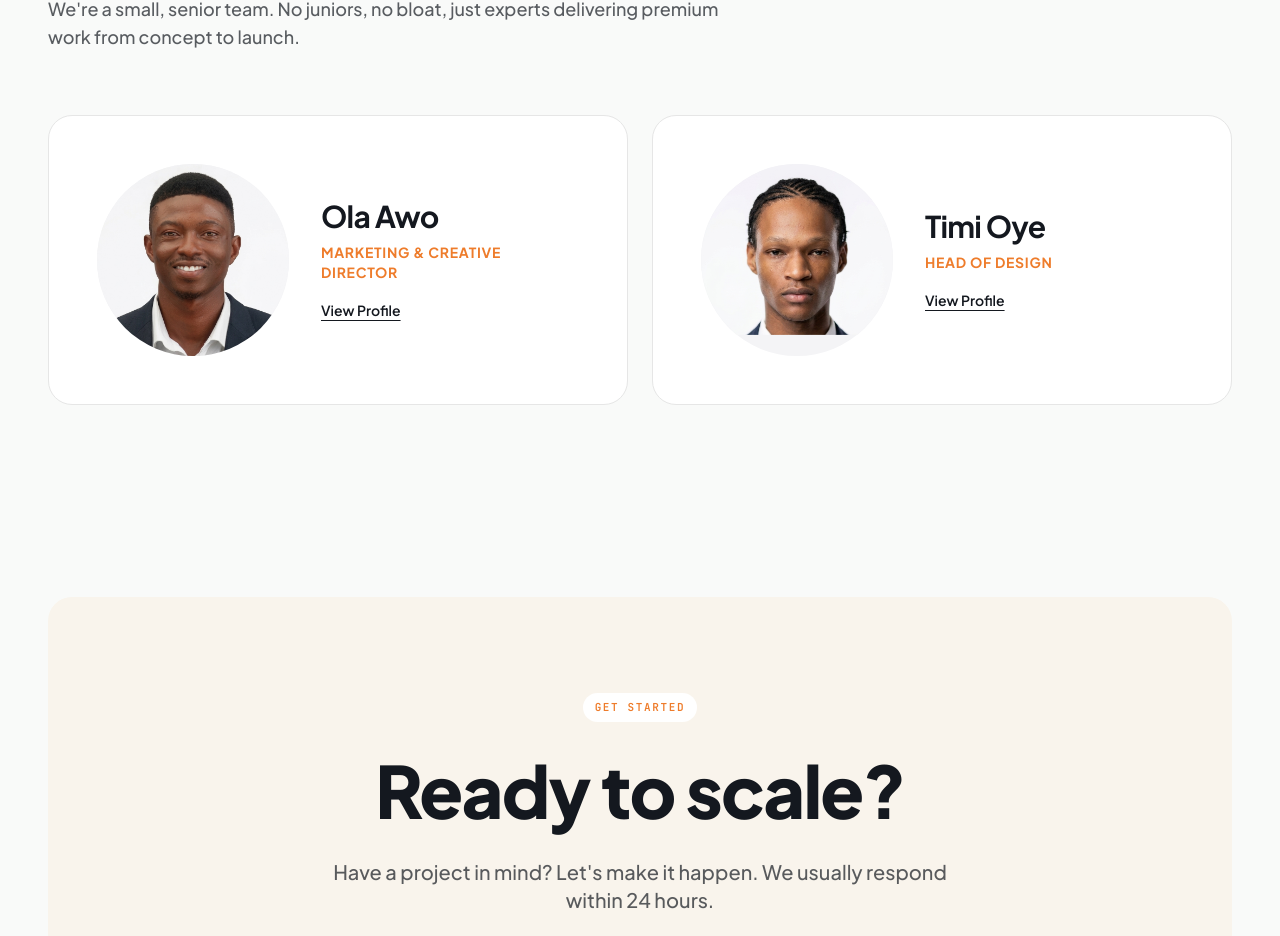
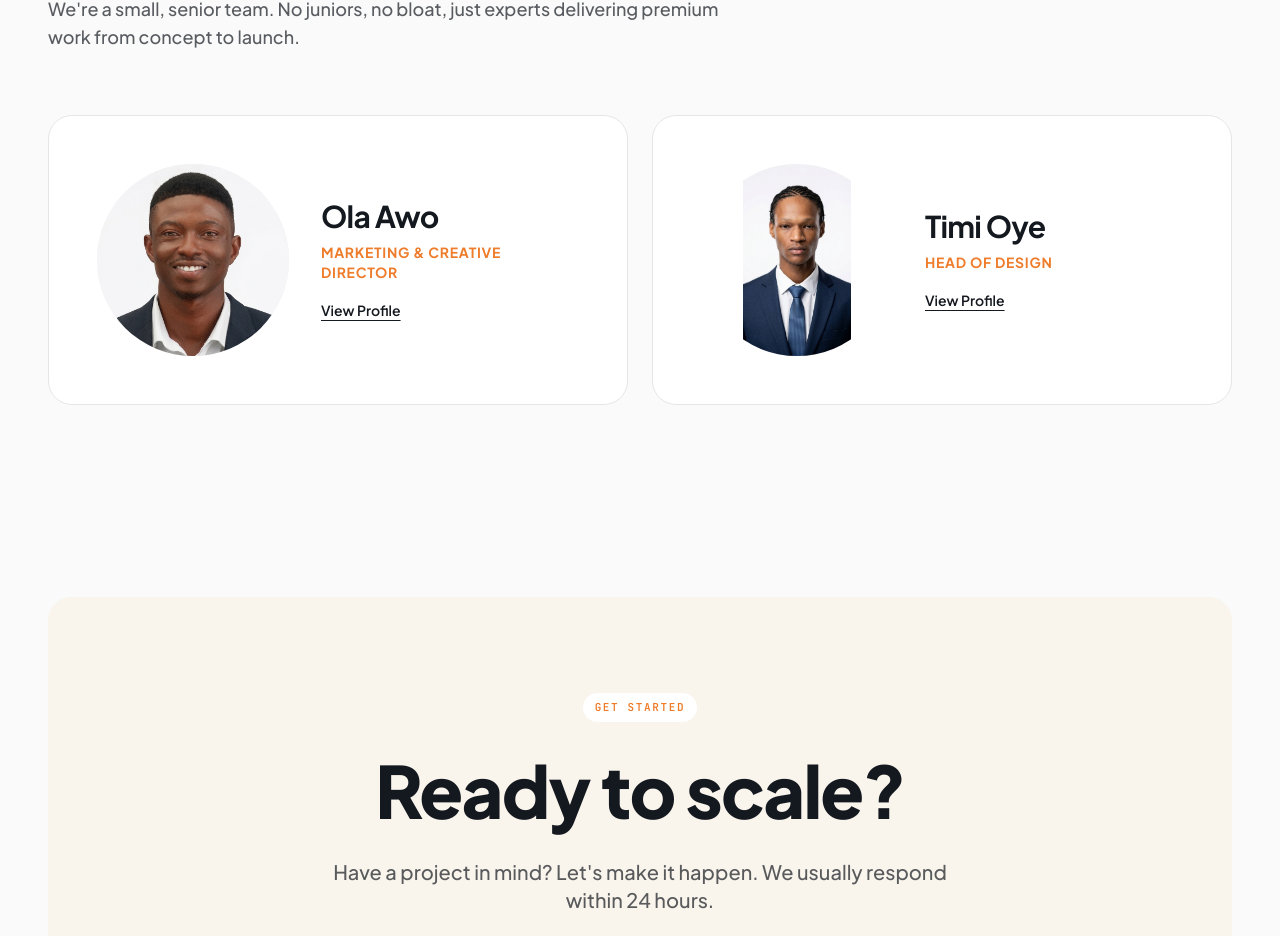
Before and after one commit to savvysquare/designersguru, a React (Vite) app: page / in a window 1280 px wide. Shown: the part 5097-6033 px from the top of the page. Built offline with nearby package versions, Linux system fonts and the light colour scheme; the HTML template or start-up script is replaced by a standard one.

Commit message:
style: update Timi Oye portrait to object-contain so nothing is cut out

```diff
--- a/src/components/AboutSection.tsx
+++ b/src/components/AboutSection.tsx
@@ -44,8 +44,8 @@ const AboutSection = () => {
               <img
                 src={member.image}
                 alt={member.name}
-                className={`w-full h-full object-cover ${
-                  member.name === "Ola Awo" ? "object-top scale-[1.4] translate-y-3" : "object-top scale-[1.02] -translate-y-[12%]"
+                className={`w-full h-full ${
+                  member.name === "Ola Awo" ? "object-cover object-top scale-[1.4] translate-y-3" : "object-contain bg-white"
                 }`}
                 loading="lazy"
               />
```
